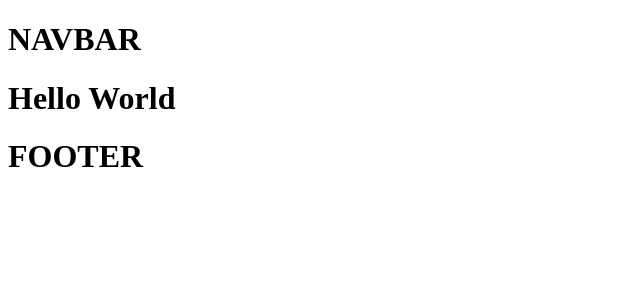
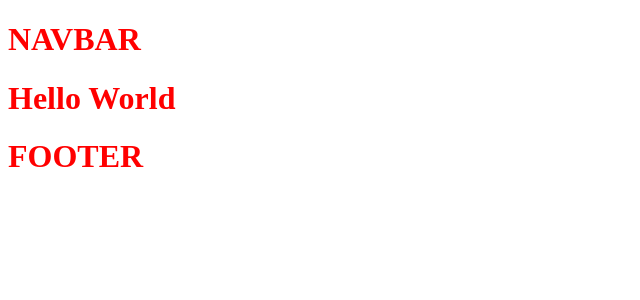
Before and after one commit to ant0n7/cms, a Nuxt app in the folder client-frontend/: page / in a window 1280 px wide. Shown: the top 300 px of the page, without its empty margins (0-640 px from the left). Built offline with nearby package versions, Linux system fonts and the light colour scheme.

Commit message:
Add sass-file.
Added main.scss-file for styling to the nuxt config.

```diff
--- /dev/null
+++ b/client-frontend/assets/scss/main.scss
@@ -0,0 +1,3 @@
+h1 {
+  color: red;
+}
--- a/client-frontend/nuxt.config.ts
+++ b/client-frontend/nuxt.config.ts
@@ -1,4 +1,6 @@
 // https://v3.nuxtjs.org/api/configuration/nuxt.config
 export default defineNuxtConfig({
-
-})
+  css: [
+    "~/assets/scss/main.scss", // maybe replace ~ with @
+  ],
+});
--- a/client-frontend/package.json
+++ b/client-frontend/package.json
@@ -9,5 +9,9 @@
   },
   "devDependencies": {
     "nuxt": "3.0.0-rc.10"
+  },
+  "dependencies": {
+    "sass": "^1.55.0",
+    "sass-loader": "^13.0.2"
   }
 }
```
Also changed, not shown: 1 other file (tests, documents, lock files or other folders).
